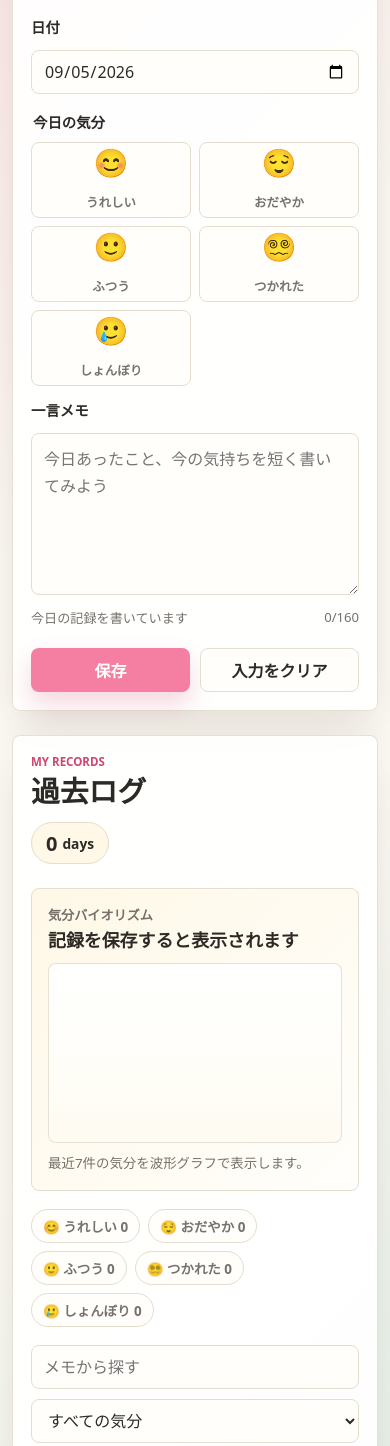
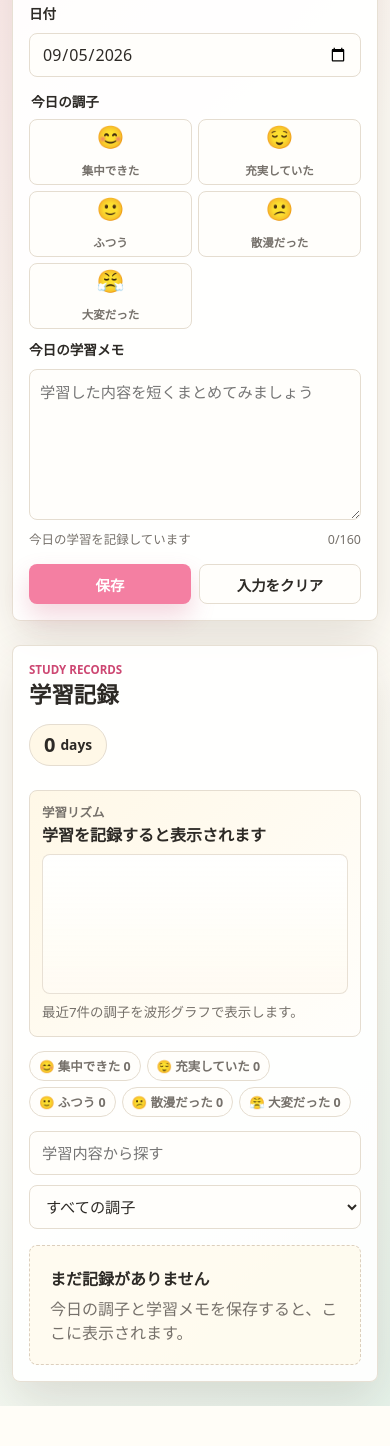
Before and after one commit to kenkencheerful/my-study-log, a plain HTML site: page index.html in a window 390 px wide. Shown: the part 157-1603 px from the top of the page. After the commit the page ends 1563 px from the top, so only its background shows below. Drawn offline with Linux system fonts and the light colour scheme.

Commit message:
学習ログアプリに変更
Co-authored-by: Copilot <223556219+Copilot@users.noreply.github.com>

```diff
--- a/app.js
+++ b/app.js
@@ -1,13 +1,13 @@
 const STORAGE_KEY = "tiny-diary.entries.v1";
 
 const moods = {
-  happy: {
-    label: "うれしい",
+  focused: {
+    label: "集中できた",
     face: "😊",
     score: 5,
   },
-  calm: {
-    label: "おだやか",
+  productive: {
+    label: "充実していた",
     face: "😌",
     score: 4,
   },
@@ -16,14 +16,14 @@ const moods = {
     face: "🙂",
     score: 3,
   },
-  tired: {
-    label: "つかれた",
-    face: "😵‍💫",
+  distracted: {
+    label: "散漫だった",
+    face: "😕",
     score: 2,
   },
-  sad: {
-    label: "しょんぼり",
-    face: "🥲",
+  challenging: {
+    label: "大変だった",
+    face: "😤",
     score: 1,
   },
 };
@@ -172,12 +172,12 @@ function renderEntries() {
   if (entries.length > 0 && filteredEntries.length === 0) {
     emptyState.innerHTML = `
       <strong>条件に合う記録がありません</strong>
-      <span>検索ワードや気分フィルターを変えてみてください。</span>
+      <span>検索ワードや調子フィルターを変えてみてください。</span>
     `;
   } else {
     emptyState.innerHTML = `
       <strong>まだ記録がありません</strong>
-      <span>今日の気分と一言メモを保存すると、ここに表示されます。</span>
+      <span>今日の調子と学習メモを保存すると、ここに表示されます。</span>
     `;
   }
 
@@ -199,8 +199,8 @@ function renderSummary() {
 function renderBiorhythm() {
   if (entries.length === 0) {
     rhythmChart.innerHTML = "";
-    biorhythmMessage.textContent = "記録を保存すると表示されます";
-    biorhythmDetail.textContent = "最近7件の気分を波形グラフで表示します。";
+    biorhythmMessage.textContent = "学習を記録すると表示されます";
+    biorhythmDetail.textContent = "最近7件の調子を波形グラフで表示します。";
     return;
   }
 
@@ -267,7 +267,7 @@ function createBiorhythmSvg(recentEntries) {
       class="rhythm-svg"
       viewBox="0 0 ${width} ${height}"
       role="img"
-      aria-label="最近${recentEntries.length}件の気分バイオリズム"
+      aria-label="最近${recentEntries.length}件の学習調子の推移"
     >
       <defs>
         <linearGradient id="rhythm-line-gradient" x1="0%" y1="0%" x2="100%" y2="0%">
@@ -338,34 +338,34 @@ function buildSinglePointWave(point, chartWidth) {
 
 function getBiorhythmMessage(trend, average, entryLength) {
   if (entryLength === 1) {
-    return "最初のリズムを記録しました";
+    return "最初の学習リズムを記録しました";
   }
 
   if (trend >= 2) {
-    return "上向きのリズム";
+    return "好調なペースで進んでいます";
   }
 
   if (trend >= 0.5) {
-    return "少し上向き";
+    return "学習ペースが少し上向き";
   }
 
   if (trend <= -2) {
-    return "休むサイン多め";
+    return "疲れが溜まっているようです";
   }
 
   if (trend <= -0.5) {
-    return "少し下がり気味";
+    return "調子が少し下がり気味";
   }
 
   if (average >= 4) {
-    return "安定していい流れ";
+    return "学習が充実しています";
   }
 
   if (average <= 2.2) {
-    return "ゆっくり整えたいリズム";
+    return "休息を意識しながら進めましょう";
   }
 
-  return "安定したリズム";
+  return "安定したペースで進んでいます";
 }
 
 function render() {
@@ -380,7 +380,7 @@ function resetForm() {
   dateInput.value = getTodayIso();
   clearSelectedMood();
   noteInput.value = "";
-  editingLabel.textContent = "今日の記録を書いています";
+  editingLabel.textContent = "今日の学習を記録しています";
   updateCharCount();
   updateSaveState("未保存");
   renderBiorhythm();
@@ -453,7 +453,7 @@ dateInput.addEventListener("change", () => {
 
   clearSelectedMood();
   noteInput.value = "";
-  editingLabel.textContent = `${formatDate(dateInput.value)}の記録を書いています`;
+  editingLabel.textContent = `${formatDate(dateInput.value)}の学習を記録しています`;
   updateCharCount();
   updateSaveState("未保存");
   renderBiorhythm();
--- a/index.html
+++ b/index.html
@@ -3,7 +3,7 @@
   <head>
     <meta charset="UTF-8" />
     <meta name="viewport" content="width=device-width, initial-scale=1.0" />
-    <title>かんたん日記</title>
+    <title>学習ログ</title>
     <link rel="stylesheet" href="styles.css" />
   </head>
   <body>
@@ -11,8 +11,8 @@
       <section class="editor-panel" aria-labelledby="app-title">
         <div class="brand-row">
           <div>
-            <p class="eyebrow">localStorage diary</p>
-            <h1 id="app-title">かんたん日記</h1>
+            <p class="eyebrow">study log</p>
+            <h1 id="app-title">学習ログ</h1>
           </div>
           <div class="save-state" id="save-state" aria-live="polite">未保存</div>
         </div>
@@ -22,17 +22,17 @@
           <input id="entry-date" name="date" type="date" required />
 
           <fieldset class="mood-field">
-            <legend>今日の気分</legend>
+            <legend>今日の調子</legend>
             <div class="mood-grid" id="mood-grid">
               <label class="mood-option">
-                <input type="radio" name="mood" value="happy" required />
+                <input type="radio" name="mood" value="focused" required />
                 <span class="mood-face">😊</span>
-                <span>うれしい</span>
+                <span>集中できた</span>
               </label>
               <label class="mood-option">
-                <input type="radio" name="mood" value="calm" />
+                <input type="radio" name="mood" value="productive" />
                 <span class="mood-face">😌</span>
-                <span>おだやか</span>
+                <span>充実していた</span>
               </label>
               <label class="mood-option">
                 <input type="radio" name="mood" value="normal" />
@@ -40,29 +40,29 @@
                 <span>ふつう</span>
               </label>
               <label class="mood-option">
-                <input type="radio" name="mood" value="tired" />
-                <span class="mood-face">😵‍💫</span>
-                <span>つかれた</span>
+                <input type="radio" name="mood" value="distracted" />
+                <span class="mood-face">😕</span>
+                <span>散漫だった</span>
               </label>
               <label class="mood-option">
-                <input type="radio" name="mood" value="sad" />
-                <span class="mood-face">🥲</span>
-                <span>しょんぼり</span>
+                <input type="radio" name="mood" value="challenging" />
+                <span class="mood-face">😤</span>
+                <span>大変だった</span>
               </label>
             </div>
           </fieldset>
 
-          <label class="field-label" for="entry-note">一言メモ</label>
+          <label class="field-label" for="entry-note">今日の学習メモ</label>
           <textarea
             id="entry-note"
             name="note"
             rows="5"
             maxlength="160"
-            placeholder="今日あったこと、今の気持ちを短く書いてみよう"
+            placeholder="学習した内容を短くまとめてみましょう"
             required
           ></textarea>
           <div class="note-meta">
-            <span id="editing-label">今日の記録を書いています</span>
+            <span id="editing-label">今日の学習を記録しています</span>
             <span><span id="char-count">0</span>/160</span>
           </div>
 
@@ -76,8 +76,8 @@
       <section class="history-panel" aria-labelledby="history-title">
         <div class="history-header">
           <div>
-            <p class="eyebrow">my records</p>
-            <h2 id="history-title">過去ログ</h2>
+            <p class="eyebrow">study records</p>
+            <h2 id="history-title">学習記録</h2>
           </div>
           <div class="stats-strip" aria-label="記録数">
             <strong id="entry-count">0</strong>
@@ -87,36 +87,36 @@
 
         <section class="biorhythm" aria-labelledby="biorhythm-title">
           <div>
-            <p class="biorhythm-label" id="biorhythm-title">気分バイオリズム</p>
-            <strong id="biorhythm-message">記録を保存すると表示されます</strong>
+            <p class="biorhythm-label" id="biorhythm-title">学習リズム</p>
+            <strong id="biorhythm-message">学習を記録すると表示されます</strong>
           </div>
-          <div class="rhythm-chart" id="rhythm-chart" aria-label="最近7件の気分の流れ"></div>
-          <p id="biorhythm-detail" class="biorhythm-detail">最近7件の気分の変化を表示します。</p>
+          <div class="rhythm-chart" id="rhythm-chart" aria-label="最近7件の学習調子の流れ"></div>
+          <p id="biorhythm-detail" class="biorhythm-detail">最近7件の学習調子の変化を表示します。</p>
         </section>
 
-        <div class="summary-row" id="summary-row" aria-label="気分の集計"></div>
+        <div class="summary-row" id="summary-row" aria-label="調子の集計"></div>
 
         <div class="list-tools">
           <label class="search-box" for="search-input">
             <span>検索</span>
-            <input id="search-input" type="search" placeholder="メモから探す" />
+            <input id="search-input" type="search" placeholder="学習内容から探す" />
           </label>
-          <select id="mood-filter" aria-label="気分で絞り込み">
-            <option value="all">すべての気分</option>
-            <option value="happy">うれしい</option>
-            <option value="calm">おだやか</option>
+          <select id="mood-filter" aria-label="調子で絞り込み">
+            <option value="all">すべての調子</option>
+            <option value="focused">集中できた</option>
+            <option value="productive">充実していた</option>
             <option value="normal">ふつう</option>
-            <option value="tired">つかれた</option>
-            <option value="sad">しょんぼり</option>
+            <option value="distracted">散漫だった</option>
+            <option value="challenging">大変だった</option>
           </select>
         </div>
 
         <div id="empty-state" class="empty-state">
           <strong>まだ記録がありません</strong>
-          <span>今日の気分と一言メモを保存すると、ここに表示されます。</span>
+          <span>今日の調子と学習メモを保存すると、ここに表示されます。</span>
         </div>
 
-        <ul id="entry-list" class="entry-list" aria-label="保存した日記一覧"></ul>
+        <ul id="entry-list" class="entry-list" aria-label="学習記録一覧"></ul>
       </section>
     </main>
 
--- a/styles.css
+++ b/styles.css
@@ -509,12 +509,40 @@ textarea:focus {
   .editor-panel {
     position: static;
   }
+
+  h1 {
+    font-size: clamp(1.8rem, 4vw, 2.8rem);
+  }
+
+  .editor-panel {
+    padding: 20px;
+  }
+
+  textarea {
+    min-height: 105px;
+  }
+
+  .rhythm-chart {
+    min-height: 160px;
+  }
+
+  .rhythm-svg {
+    height: 160px;
+  }
 }
 
 @media (max-width: 560px) {
   .editor-panel,
   .history-panel {
-    padding: 18px;
+    padding: 16px;
+  }
+
+  h1 {
+    font-size: clamp(1.6rem, 3.5vw, 2.2rem);
+  }
+
+  h2 {
+    font-size: 1.4rem;
   }
 
   .brand-row,
@@ -529,20 +557,124 @@ textarea:focus {
     align-self: flex-start;
   }
 
+  .diary-form {
+    gap: 10px;
+  }
+
   .mood-grid {
     grid-template-columns: repeat(2, minmax(0, 1fr));
+    gap: 6px;
+    margin-top: 8px;
   }
 
   .mood-option {
-    min-height: 76px;
+    min-height: 66px;
+    font-size: 0.72rem;
+    gap: 3px;
+  }
+
+  .mood-face {
+    font-size: 1.4rem;
+  }
+
+  .field-label,
+  .mood-field legend {
+    font-size: 0.85rem;
+  }
+
+  textarea {
+    min-height: 100px;
+    font-size: 0.95rem;
+    padding: 10px;
+  }
+
+  .note-meta {
+    font-size: 0.78rem;
+  }
+
+  .action-row {
+    gap: 8px;
+    margin-top: 6px;
+  }
+
+  .primary-button,
+  .ghost-button {
+    min-height: 40px;
+    padding: 0 16px;
+    font-size: 0.9rem;
+    flex: 1 1 120px;
+  }
+
+  .biorhythm {
+    padding: 12px;
+    gap: 8px;
+    margin-bottom: 14px;
+  }
+
+  .biorhythm-label {
+    font-size: 0.78rem;
+  }
+
+  .biorhythm strong {
+    font-size: 1rem;
+  }
+
+  .rhythm-chart {
+    min-height: 140px;
+  }
+
+  .rhythm-svg {
+    height: 140px;
+  }
+
+  .summary-row {
+    gap: 6px;
+    margin-bottom: 14px;
+  }
+
+  .summary-chip {
+    min-height: 30px;
+    padding: 0 9px;
+    font-size: 0.78rem;
+  }
+
+  .search-box input {
+    font-size: 0.95rem;
+  }
+
+  .list-tools select {
+    flex-basis: auto;
+    font-size: 0.95rem;
+  }
+
+  .entry-card {
+    padding: 12px;
+    gap: 8px;
+  }
+
+  .entry-date {
+    font-size: 0.9rem;
+  }
+
+  .mood-badge {
+    min-height: 28px;
+    padding: 0 8px;
+    font-size: 0.75rem;
+    gap: 4px;
+  }
+
+  .entry-note {
+    font-size: 0.9rem;
+    line-height: 1.6;
+  }
+
+  .entry-actions button {
+    min-height: 36px;
+    padding: 0 11px;
+    font-size: 0.8rem;
   }
 
   .list-tools select {
     flex-basis: auto;
   }
-
-  .primary-button,
-  .ghost-button {
-    flex: 1 1 150px;
-  }
 }
```
